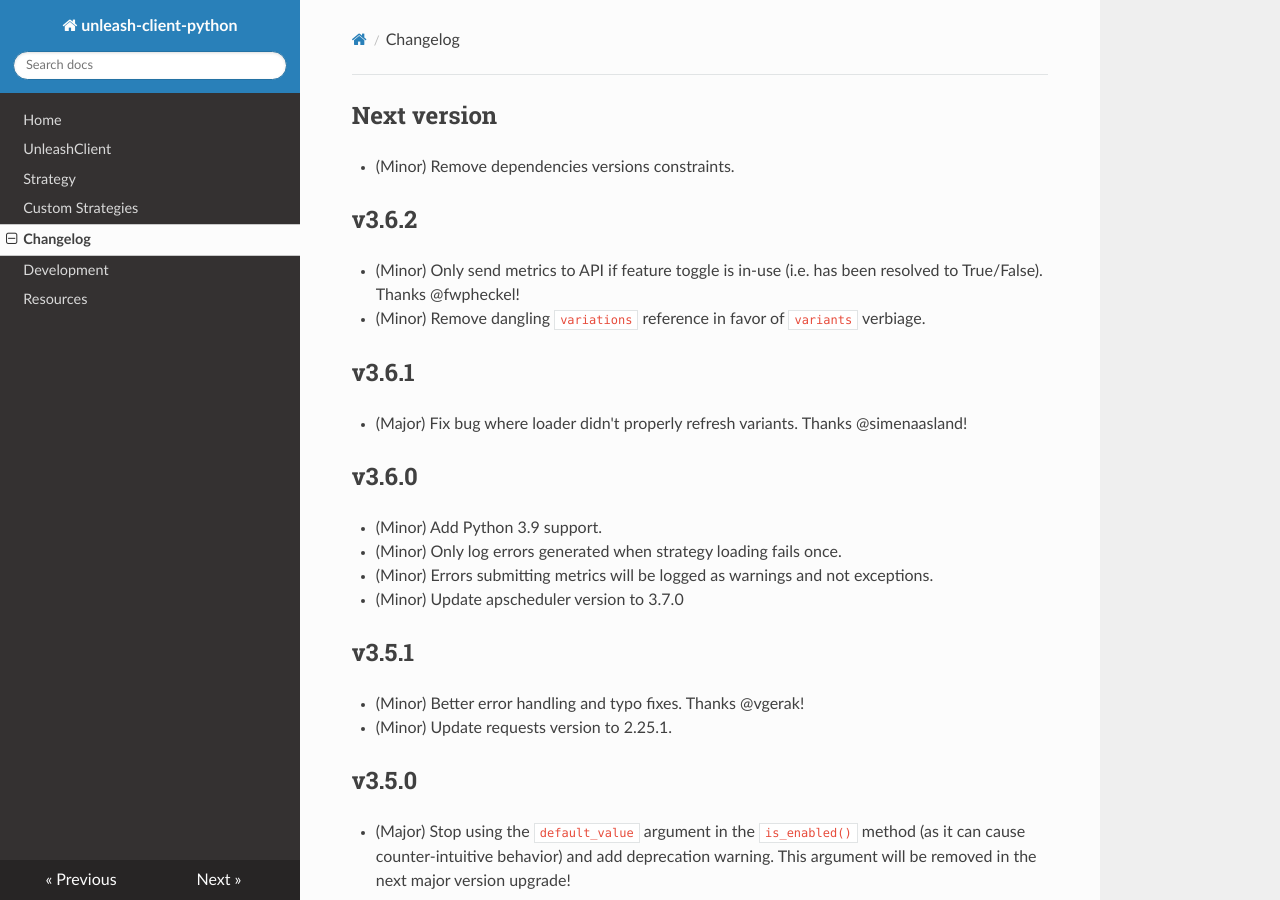
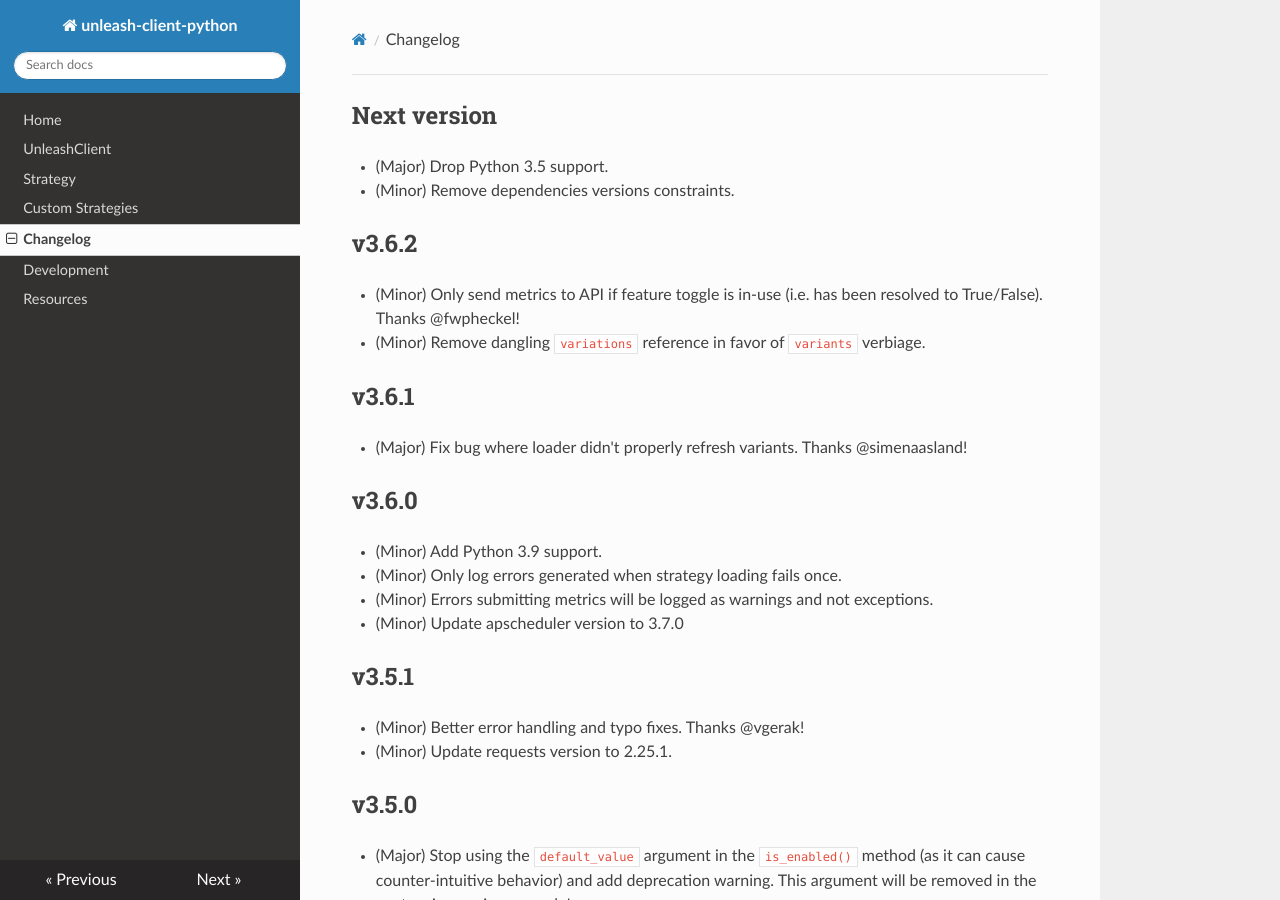
Before and after one commit to Unleash/unleash-client-python, an MkDocs documentation site: the page built from docs/changelog.md, in a window 1280 px wide and 900 px high. Built offline with MkDocs 1.6.1, drawn with Linux system fonts in a browser that asks for light colours; nearby versions of some CDN libraries.

Commit message:
Deprecate Python 3.5 support.

```diff
--- a/docs/changelog.md
+++ b/docs/changelog.md
@@ -1,5 +1,6 @@
 ## Next version
 
+* (Major) Drop Python 3.5 support.
 * (Minor) Remove dependencies versions constraints.
 
 ## v3.6.2
--- a/setup.py
+++ b/setup.py
@@ -26,7 +26,6 @@
         "Development Status :: 5 - Production/Stable",
         "Intended Audience :: Developers",
         "License :: OSI Approved :: MIT License",
-        "Programming Language :: Python :: 3.5",
         "Programming Language :: Python :: 3.6",
         "Programming Language :: Python :: 3.7",
         "Programming Language :: Python :: 3.8",
```
Also changed, not shown: 2 other files.
